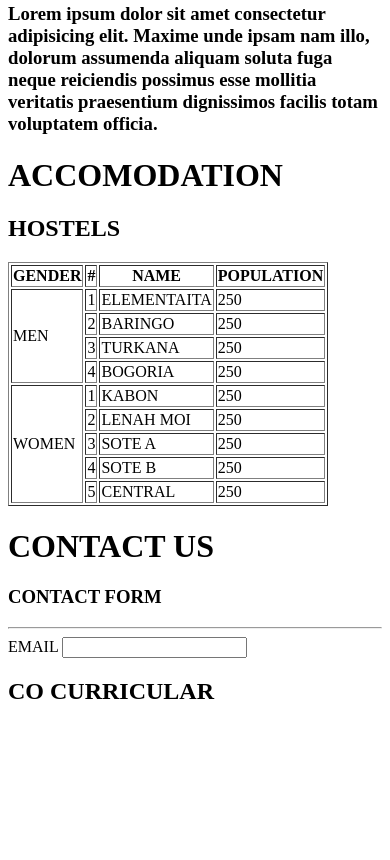
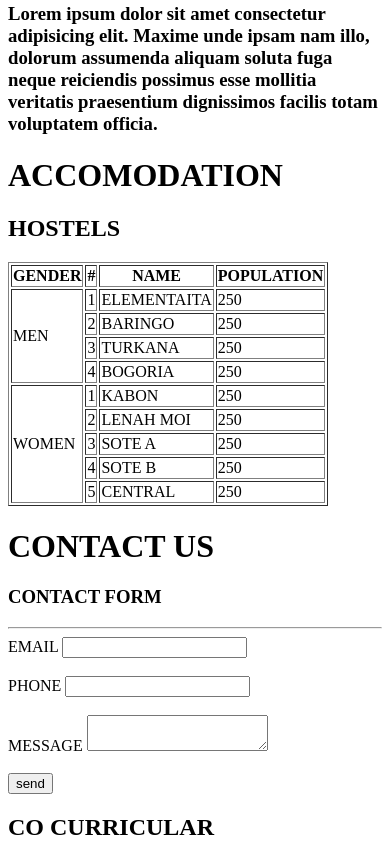
Before and after one commit to carry1224/kabarak-web, a plain HTML site: page index.html in a window 390 px wide. Shown: the part 570-1430 px from the top of the page. Before the commit the page ends 1294 px from the top, so only its background shows below. Drawn offline with Linux system fonts and the light colour scheme.

Commit message:
added section for email,phone and message.with a submit btn

```diff
--- a/index.html
+++ b/index.html
@@ -107,7 +107,13 @@ font-family: Arial, Helvetica, sans-serif;
   </h3>
   <hr>
   <label for="email"> EMAIL</label>
-  <input type="email" required>
+  <input type="email" required><br><br>
+  <label for="phone"> PHONE</label>
+  <input type="text" required><br><br>
+  <label for="message"> MESSAGE</label>
+  <textarea name="" id=""></textarea><br><br>
+  <input type="submit" value="send">
+
 
 </form>
 <h2>CO CURRICULAR</h2>
```
